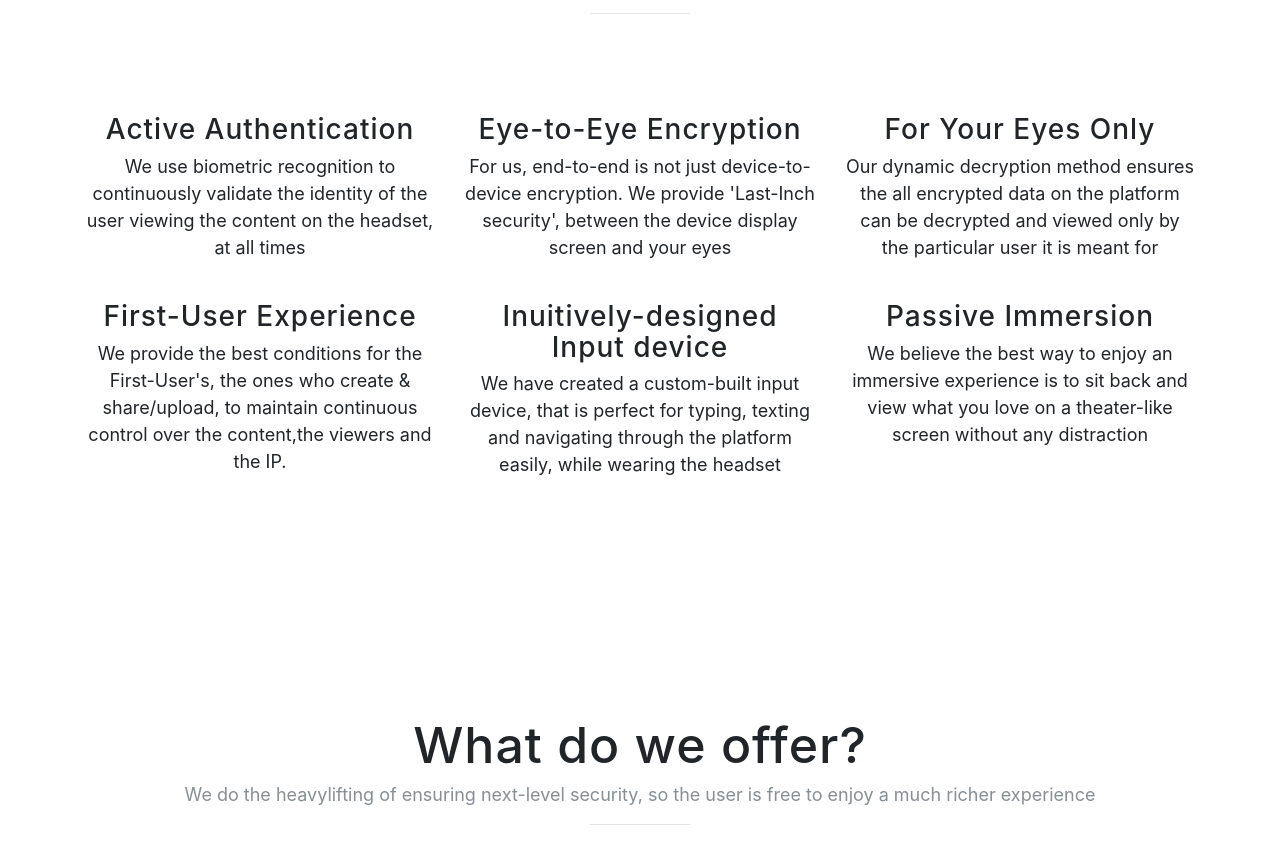
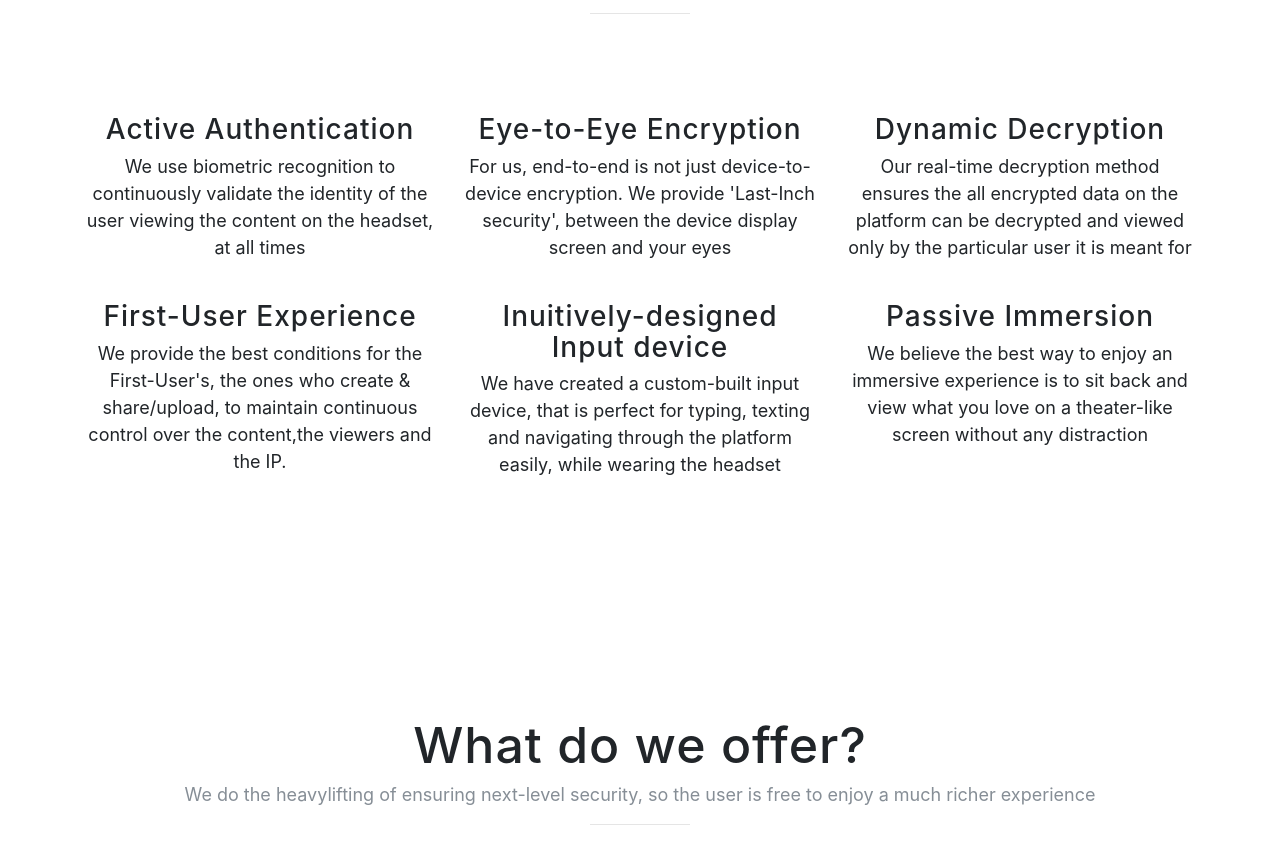
Before and after one commit to kontiki-innovation-labs/kontiki-innovation-labs.github.io, a website with bundled scripts: page index.html in a window 1280 px wide. Shown: the part 993-1857 px from the top of the page. Built offline with nearby package versions, Linux system fonts and the light colour scheme; a web font is replaced by a local one.

Commit message:
Update index.html

```diff
--- a/index.html
+++ b/index.html
@@ -107,9 +107,9 @@
 				    </div>
 		      		   <div class="col-lg-4 col-sm-6 text-center mb-4">
 					    <!--<img class="rounded-circle img-fluid d-block mx-auto" src="http://placehold.it/150x150" alt="">-->
-					    <h3>For Your Eyes Only
+					    <h3>Dynamic Decryption
 					    </h3>
-					    <p>Our dynamic decryption method ensures the all encrypted data on the platform can be decrypted and viewed only by the particular user it is meant for</p>
+					    <p>Our real-time decryption method ensures the all encrypted data on the platform can be decrypted and viewed only by the particular user it is meant for</p>
 				    </div>
 	      </div>
 		      <div class="row">
```
